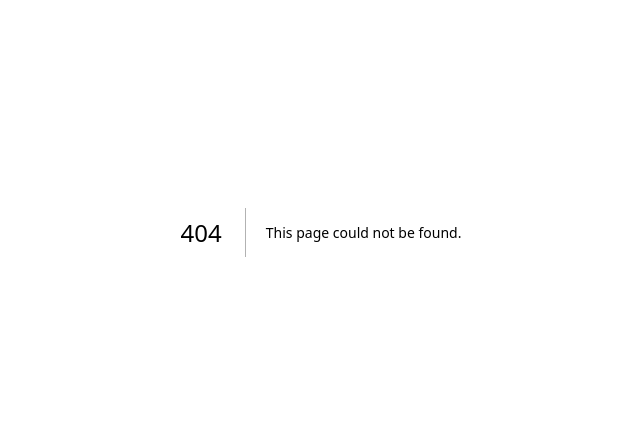
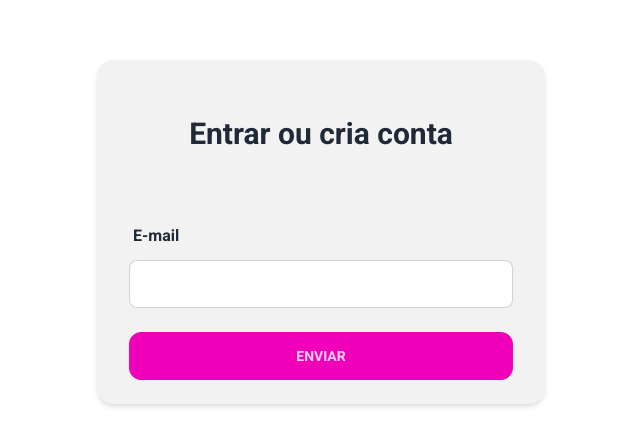
Before and after one commit to monetizzer/mvp-front, a Next.js app: page /login/e-mail in a window 1280 px wide. Before the commit this address had no page. Shown: the part 168-614 px from the top of the page, without its empty margins (319-959 px from the left). Built offline with nearby package versions, Linux system fonts and the light colour scheme.

Commit message:
Add E-mail Page (#4)

```diff
--- a/src/app/login/auth/page.tsx
+++ /dev/null
@@ -1,13 +0,0 @@
-export default function Auth() {
-	return (
-		<main className="min-h-[100dvh] w-full flex justify-center">
-			<section className="max-w-7xl container-padding w-full flex items-center justify-center">
-				<div className="xs:card flex-shrink-0 w-full max-w-sm xs:shadow-md xs:bg-base-100">
-					<div className="card-body">
-						<h2 className="card-title">Texto</h2>
-					</div>
-				</div>
-			</section>
-		</main>
-	);
-}
--- /dev/null
+++ b/src/app/login/e-mail/page.tsx
@@ -0,0 +1,57 @@
+"use client";
+
+import { Input } from "components/Input";
+import { useRouter } from "next/navigation";
+import { useForm, useFormState } from "react-hook-form";
+
+interface IForm {
+	email: string;
+}
+
+const Email = () => {
+	const { handleSubmit, register, control } = useForm<IForm>({
+		mode: "onChange",
+		defaultValues: {
+			email: "",
+		},
+	});
+
+	const { isValid, isSubmitting } = useFormState({ control });
+
+	const router = useRouter();
+
+	const onSubmit = (values: IForm) => {
+		if (isValid) {
+			router.push(`e-mail/success?e-mail=${values.email}`);
+
+			return;
+		}
+	};
+
+	return (
+		<form
+			className="flex items-center justify-center flex-col gap-6"
+			onSubmit={handleSubmit(onSubmit)}
+		>
+			<Input
+				id="email"
+				type="email"
+				labelMessage="E-mail"
+				isFullWidth
+				{...register("email", {
+					required: true,
+				})}
+			/>
+			<button
+				type="submit"
+				title="Enviar"
+				className="btn btn-secondary w-full rounded-xl"
+				disabled={isSubmitting}
+			>
+				Enviar
+			</button>
+		</form>
+	);
+};
+
+export default Email;
--- /dev/null
+++ b/src/app/login/e-mail/success/page.tsx
@@ -0,0 +1,33 @@
+"use client";
+
+import Link from "next/link";
+import { useSearchParams } from "next/navigation";
+
+const Success = () => {
+	const searchParams = useSearchParams();
+
+	const email = searchParams.get("e-mail");
+
+	return (
+		<div className="flex items-center justify-center flex-col gap-6">
+			<div className="text-center">
+				<h3 className="text-xl">E-mail enviado com sucesso.</h3>
+				<span>{email}</span>
+			</div>
+			<div className="flex items-center justify-between xs:flex-row flex-col w-full">
+				<button type="button" title="Enviar novamente" className="btn btn-link">
+					Enviar novamente
+				</button>
+				<Link
+					href="/login/e-mail"
+					title="Trocar e-mail"
+					className="btn btn-link"
+				>
+					Trocar e-mail
+				</Link>
+			</div>
+		</div>
+	);
+};
+
+export default Success;
--- /dev/null
+++ b/src/app/login/layout.tsx
@@ -0,0 +1,24 @@
+import { ReactNode } from "react";
+
+interface Props {
+	children: ReactNode;
+}
+
+const LoginLayout: FC<Props> = ({ children }) => {
+	return (
+		<main className="flex justify-center w-full min-h-[100dvh]">
+			<section className="flex items-center justify-center w-full max-w-7xl container-padding">
+				<div className="card w-full max-w-md flex-shrink-0 xs:bg-base-200 xs:shadow-md container-padding">
+					<header className="card-body flex items-center justify-center w-full mb-8">
+						<h2 className="card-title text-3xl text-center">
+							Entrar ou cria conta
+						</h2>
+					</header>
+					{children}
+				</div>
+			</section>
+		</main>
+	);
+};
+
+export default LoginLayout;
--- a/src/app/login/page.tsx
+++ b/src/app/login/page.tsx
@@ -3,13 +3,7 @@ import { MdEmail } from "react-icons/md";
 
 export default function Login() {
 	return (
-		<main className="min-h-[100dvh] w-full flex justify-center">
-			<section className="max-w-7xl container-padding w-full flex items-center justify-center">
-				<div className="xs:card flex-shrink-0 w-full max-w-sm xs:shadow-md xs:bg-base-100">
-					<div className="card-body">
-						<h2 className="card-title">Entrar ou criar conta</h2>
-
-						<div className="flex items-center justify-center flex-col mt-8">
+		<div className="flex items-center justify-center flex-col">
 			<button
 				type="button"
 				title="Logar com discord"
@@ -28,9 +22,5 @@ export default function Login() {
 				E-mail
 			</button>
 		</div>
-					</div>
-				</div>
-			</section>
-		</main>
 	);
 }
--- a/src/components/Input/index.tsx
+++ b/src/components/Input/index.tsx
@@ -79,7 +79,7 @@ export const InputBase: ForwardRefRenderFunction<
 			) : null}
 
 			{errorMessage ? (
-				<span className=" font-light text-error">
+				<span className="font-light text-error">
 					{String(errorMessage?.message)}
 				</span>
 			) : null}
--- /dev/null
+++ b/src/types/react.d.ts
@@ -0,0 +1,2 @@
+// eslint-disable-next-line @typescript-eslint/no-explicit-any
+type FC<Props = Record<string, any>> = (props: Props) => JSX.Element;
```
Lines whose indentation alone changed are shown as unchanged.
